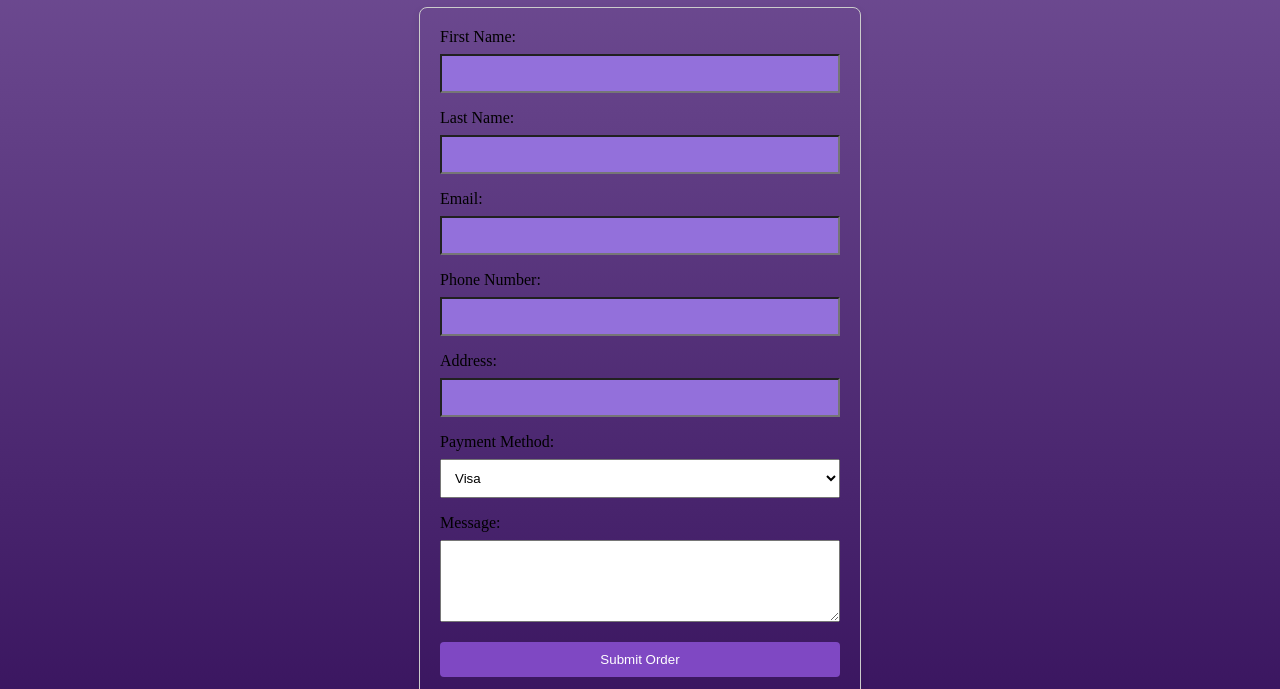
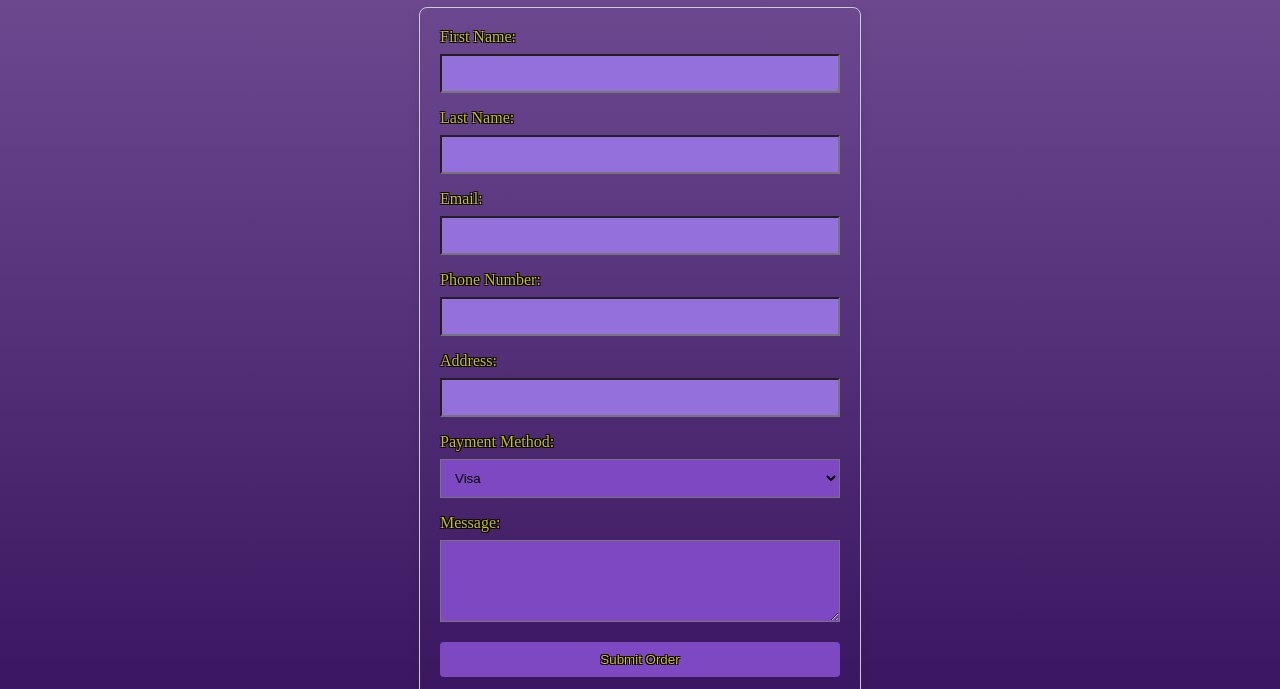
Before and after one commit to frostywiz/cis425project_frostywiz, a plain HTML site: page cart.html in a window 1280 px wide. Shown: the part 631-1320 px from the top of the page. Drawn offline with Linux system fonts and the light colour scheme.

Commit message:
Update products.css
11/12/23
Changed text color for form and gave text outline.

```diff
--- a/products.css
+++ b/products.css
@@ -251,6 +251,12 @@ footer {
     border-radius: 8px;
     box-shadow: 0 4px 8px rgba(0, 0, 0, 0.1);
     position: relative;
+    color: rgba(255, 251, 7, 0.767);
+    text-shadow:
+        -1px -1px 0 black,
+         1px -1px 0 black,
+        -1px  1px 0 black,
+         1px  1px 0 black;
 }
 
 
@@ -275,7 +281,12 @@ footer {
 
 .userInfoForm button {
     background-color: #7f48c3;
-    color: white;
+    color: rgba(255, 251, 7, 0.767);
+    text-shadow:
+        -1px -1px 0 black,
+         1px -1px 0 black,
+        -1px  1px 0 black,
+         1px  1px 0 black;
     border: none;
     border-radius: 4px;
     cursor: pointer;
@@ -285,3 +296,11 @@ footer {
 #submissionStatus {
     margin-top: 16px;
 }
+
+select {
+    background-color: #7f48c3;
+}
+
+#message {
+    background-color: #7f48c3;
+}
```
